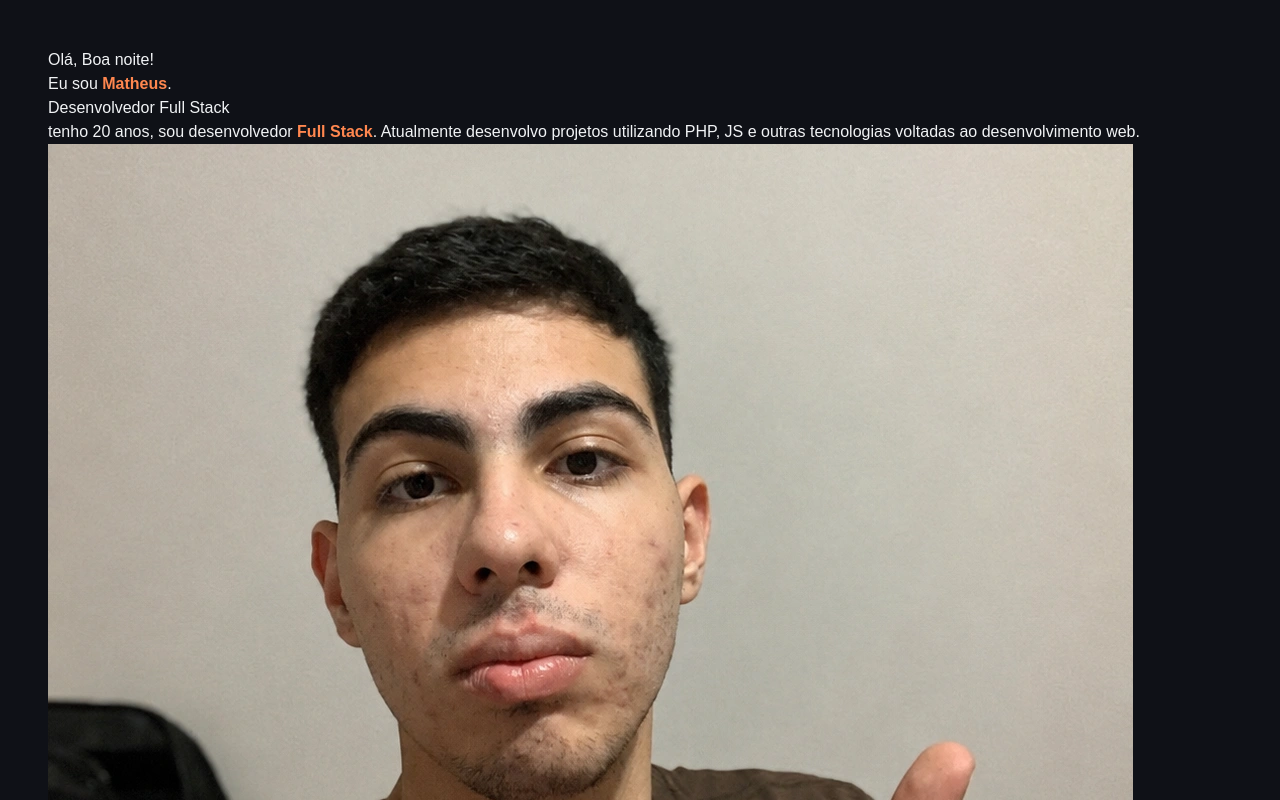
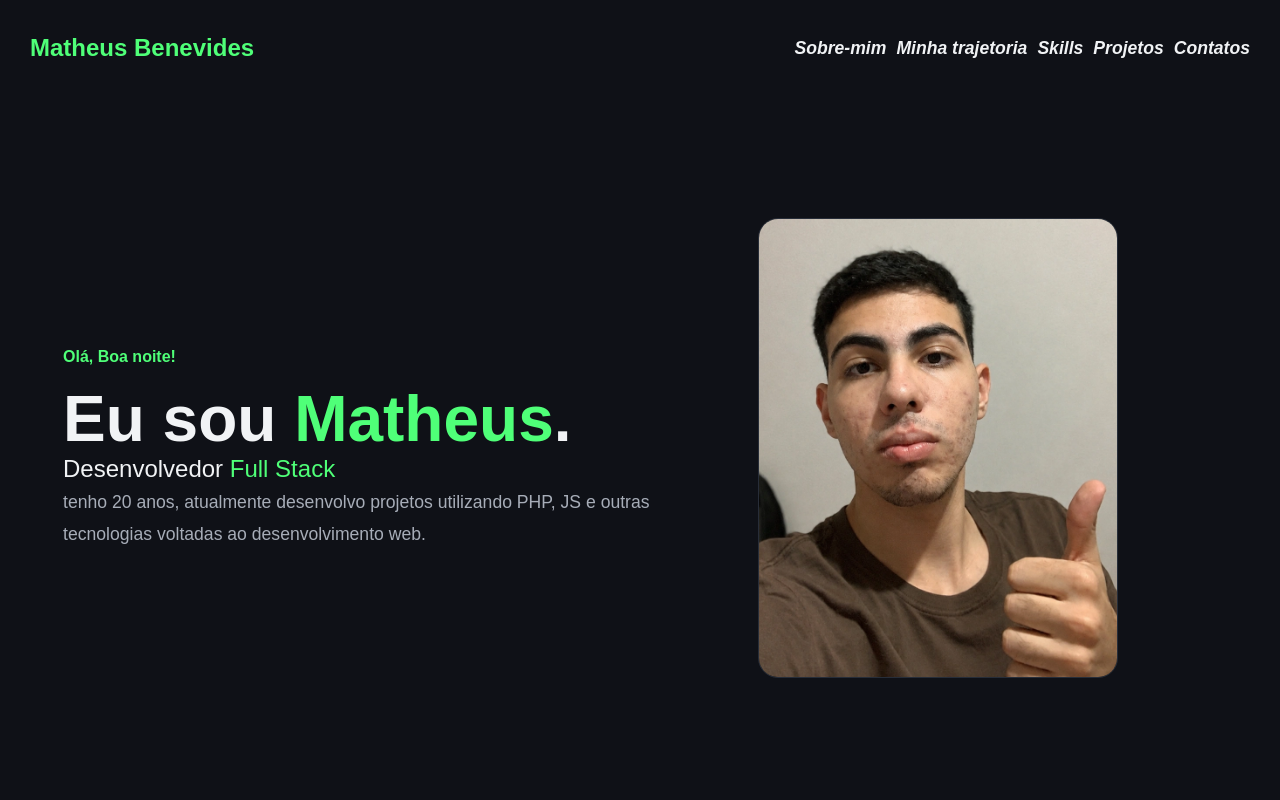
Before and after one commit to mathgb10/portifolio2.0, a React (Vite) app: page / in a window 1280 px wide. Shown: the top 800 px of the page. Built offline with nearby package versions, Linux system fonts and the light colour scheme.

Commit message:
style: navbar e hero

```diff
--- a/src/App.jsx
+++ b/src/App.jsx
@@ -1,31 +1,12 @@
-import fotoMinha from './assets/foto.webp';
-import { welcome, years } from './utils/date';
 import Navbar from './components/navbar';
+import Hero from './components/hero';
 
 function App() {
   return (
     <>
       <Navbar />
       <main>
-        <section className="hero" id="sobre">
-          <div className='hero-content'>
-            <div className='hero-text'>
-              <span className='welcome'>{welcome()}</span>
-              <h1>Eu sou <strong>Matheus</strong>.</h1>
-              <h2>Desenvolvedor Full Stack</h2>
-              <p>
-                tenho {years()} anos, sou desenvolvedor <strong>Full Stack</strong>.
-                Atualmente desenvolvo projetos utilizando PHP, JS e outras tecnologias
-                voltadas ao desenvolvimento web.
-              </p>
-            </div>
-            <div className='hero-img'>
-              <div className='img-dec'>
-                <img src={fotoMinha} alt="Foto de Matheus Gonçalves Benevides" />
-              </div>
-            </div>
-          </div>
-        </section>
+        <Hero />
         <section className='section timeline-sec' id="trajetoria">
           <div className='section-header'>
             <span>TRAJETORIA</span>
--- /dev/null
+++ b/src/components/hero.jsx
@@ -0,0 +1,25 @@
+import fotoMinha from '../assets/foto.webp';
+import { welcome, years } from '../utils/date';
+
+export default function Hero() {
+    return (
+        <section className="hero" id="sobre">
+            <div className='hero-content'>
+                <div className='hero-text'>
+                    <span className='welcome'>{welcome()}</span>
+                    <h1>Eu sou <span>Matheus</span>.</h1>
+                    <h2>Desenvolvedor <span>Full Stack</span></h2>
+                    <p>
+                        tenho {years()} anos, atualmente desenvolvo projetos utilizando PHP, JS e outras tecnologias
+                        voltadas ao desenvolvimento web.
+                    </p>
+                </div>
+                <div className='hero-img'>
+                    <div className='img-dec'>
+                        <img src={fotoMinha} alt="Foto de Matheus Gonçalves Benevides" />
+                    </div>
+                </div>
+            </div>
+        </section>
+    )
+}
--- a/src/components/navbar.jsx
+++ b/src/components/navbar.jsx
@@ -1,16 +1,18 @@
-export default function Navbar(){
+export default function Navbar() {
+    return (
     <>
         <nav>
             <header>
                 <h2>Matheus Benevides</h2>
-                </header>
+            </header>
             <div>
-                <a href="">Sobre-mim</a>
-                <a href="">Minha trajetoria</a>
-                <a href="">Skills</a>
-                <a href="">Projetos</a>
-                <a href="">Contatos</a>
+                <a href="#sobre">Sobre-mim</a>
+                <a href="#trajetoria">Minha trajetoria</a>
+                <a href="#skills">Skills</a>
+                <a href="#projetos">Projetos</a>
+                <a href="#contatos">Contatos</a>
             </div>
         </nav>
     </>
+    )
 }
--- a/src/index.css
+++ b/src/index.css
@@ -1,12 +1,13 @@
 @import "tailwindcss";
 
-*{
+* {
   box-sizing: border-box;
+  font-family: Arial, Helvetica, sans-serif;
+  scroll-behavior: smooth;
   top: 0;
   left: 0;
   margin: 0;
   padding: 0;
-  font-family: Arial, Helvetica, sans-serif;
 }
 
 :root {
@@ -15,11 +16,11 @@
   --bg-card: #1B202B;
   --text-primary: #F1F3F5;
   --text-secondary: #A7ADB8;
-  --accent: #ff874f;
+  --accent: #4fff78;
   --border: #272D38;
 }
 
-body{
+body {
   background: var(--bg-primary);
   color: var(--text-primary);
   display: flex;
@@ -28,31 +29,125 @@ body{
   padding: 3em;
 }
 
-strong{
+main {
+  width: 100%;
+}
+
+nav{
+  width: 100%;
+  position: fixed;
+  padding: 30px;
+  display: flex;
+  justify-content: space-between;
+  align-items: center;
+  z-index: 2;
+}
+
+nav header h2{
+  color: var(--accent);
+  font-weight: 700;
+  font-size: 1.5em;
+}
+
+nav div {
+  display: flex;
+  gap: 10px;
+}
+
+nav div a {
+  font-weight: 600;
+  font-size: 1.1em;
+  font-style: italic;
+  transition: all 0.4s ease-out;
+  &:hover{
+    color: var(--accent);
+  }
+}
+
+/* .section {
+  display: none;
+} */
+
+.hero {
+  width: 100%;
+}
+
+.hero {
+  min-height: 100vh;
+  display: flex;
+  align-items: center;
+  position: relative;
+  overflow: hidden;
+}
+
+.hero-content {
+  width: 100%;
+  display: flex;
+  align-items: center;
+  gap: 80px;
+}
+
+.hero-text {
+  display: flex;
+  flex-direction: column;
+  align-items: flex-start;
+  padding: 15px;
+}
+
+.welcome {
+  color: var(--accent);
+  font-size: 1rem;
+  font-weight: 600;
+  margin-bottom: 18px;
+}
+
+.hero-text h1 {
+  margin: 0;
+  color: var(--text-primary);
+  font-size: 4em;
+  line-height: 1;
+  font-weight: 700;
+}
+
+.hero-text h1 span {
   color: var(--accent);
 }
 
-.primary-sec{
-  width: 100%;
-  display: flex;
-  justify-content: space-between;
-  align-items: center;
-  gap: 50px;
+.hero-text h2 {
+  color: var(--text-primary);
+  font-size: 1.5em;
+  font-weight: 500;
 }
 
-.primary-sec div{
-  display: flex;
-  flex-direction: column;
-  align-items: center;
-  justify-content: center;
-  text-align: justify;
-  flex: 1;
+.hero-text h2 span {
+  color: var(--accent);
 }
 
-.primary-sec div img{
-  max-width: 350px;
+.hero-text p {
+  max-width: 600px;
+  color: var(--text-secondary);
+  font-size: 1.1rem;
+  line-height: 1.8;
 }
 
-.card{
-  border-radius: 10px;
+.hero-img {
+  display: flex;
+  justify-content: center;
+  align-items: center;
 }
+
+.img-dec {
+  width: 360px;
+  height: 460px;
+  position: relative;
+}
+
+.img-dec img {
+  position: relative;
+  width: 100%;
+  height: 100%;
+  object-fit: cover;
+  border-radius: 20px;
+  border: 1px solid var(--border);
+  display: block;
+}
```
